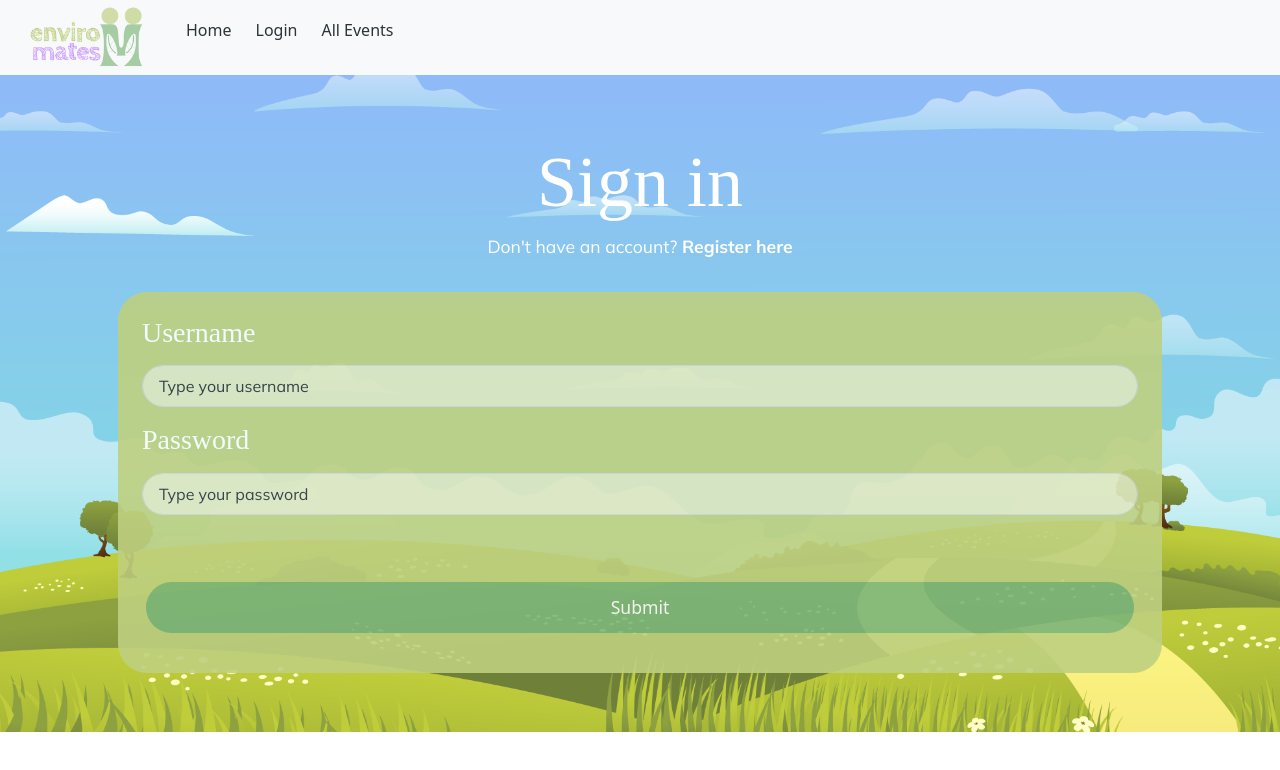
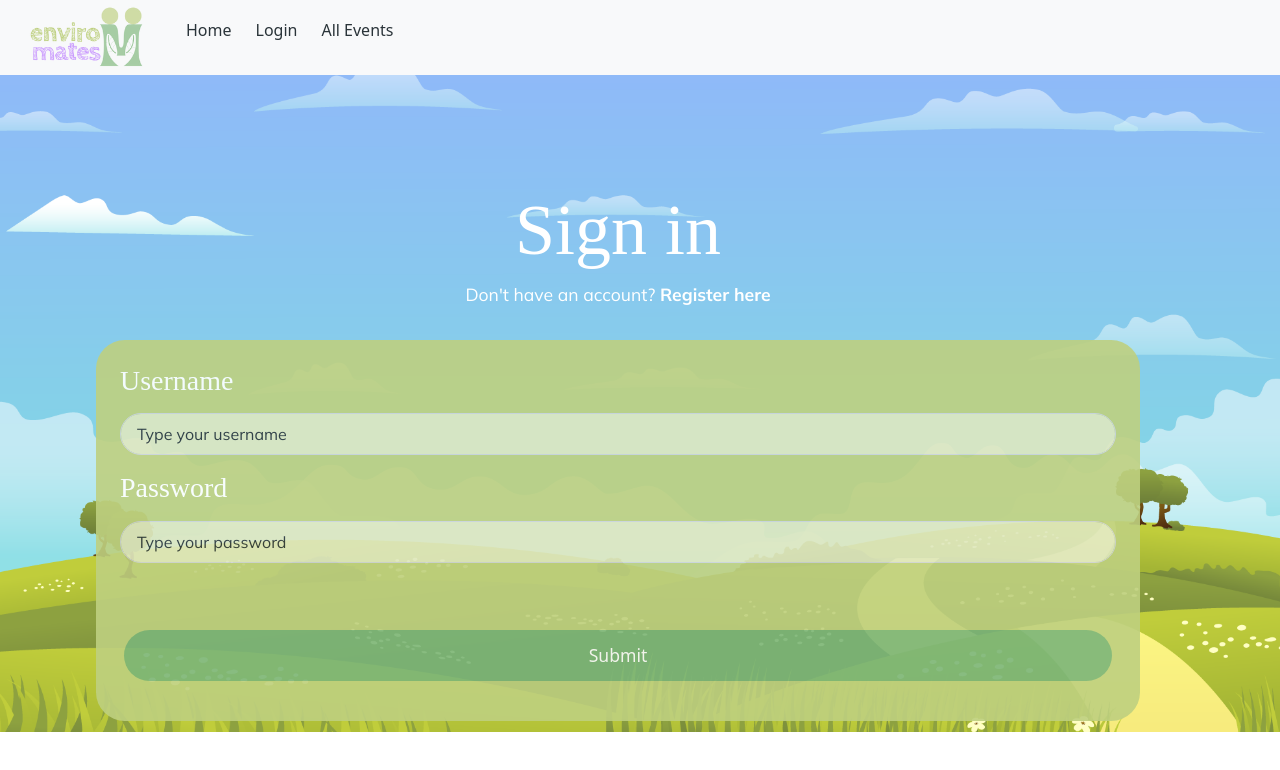
Before and after one commit to TommyHacker/enviromates-client, a React app: page /login in a window 1280 px wide. Shown: the top 770 px of the page. Built offline with nearby package versions, Linux system fonts and the light colour scheme; no server answers; a web font is replaced by a local one.

Commit message:
CSS changes to Home page (desktop version)

```diff
--- a/src/components/LoginForm/index.jsx
+++ b/src/components/LoginForm/index.jsx
@@ -70,7 +70,7 @@ const LoginForm = ({ setSwitchForm }) => {
 
 	return (
 		<div>
-			<Container className='p-5 d-flex flex-column justify-content-center'>
+			<Container className='p-5 m-xl-5 d-flex flex-column justify-content-center'>
 				<Row className='p-3 d-flex flex-column justify-content-center'>
 					<h1 className='display-2 text-center'>Sign in</h1>
 					<p
```
